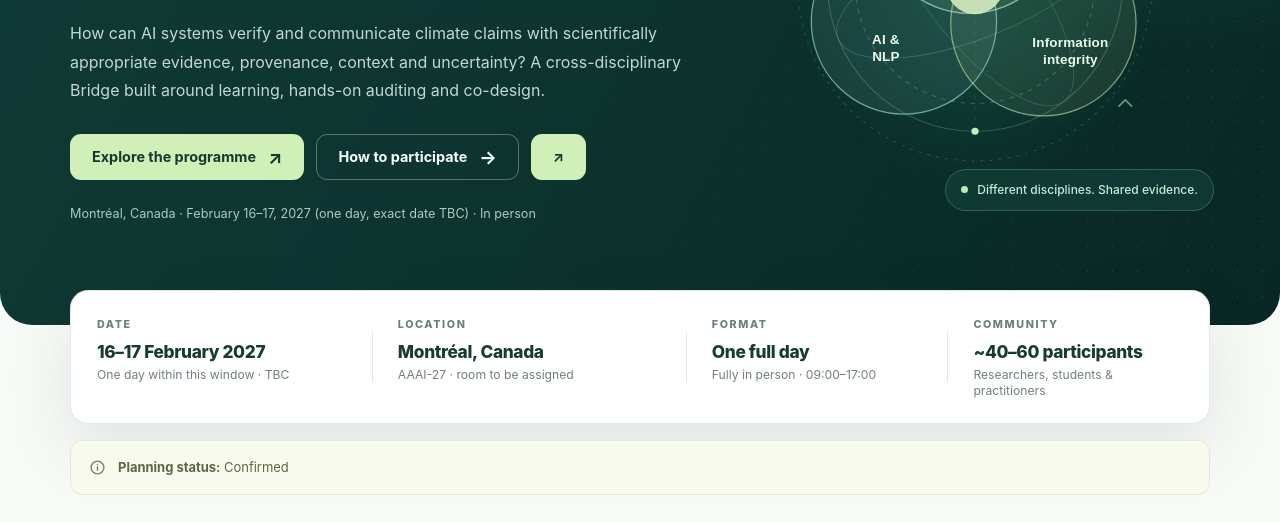
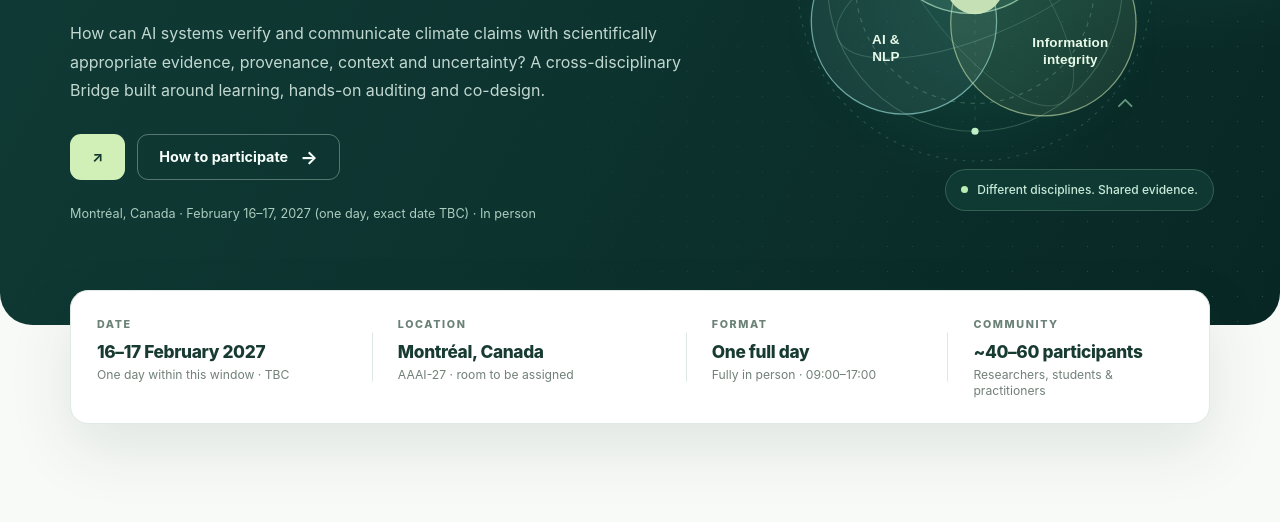
Before and after one commit to egbg26/climatesignal_AAAI2027, a plain HTML site: page index.html in a window 1280 px wide. Shown: the part 418-940 px from the top of the page. Drawn offline with Linux system fonts and the light colour scheme.

Commit message:
Update submission links and remove planning status
Replaced 'Explore the programme' link with 'Submit via OpenReview' link and removed the duplicate submission link. Removed the planning status section.

```diff
--- a/index.html
+++ b/index.html
@@ -174,9 +174,8 @@
           <p class="hero-subtitle">Bridging Climate Science and AI to Counter Mis- and Disinformation</p>
           <p class="hero-description">How can AI systems verify and communicate climate claims with scientifically appropriate evidence, provenance, context and uncertainty? A cross-disciplinary Bridge built around learning, hands-on auditing and co-design.</p>
           <div class="hero-actions">
-            <a class="btn btn-primary" href="#programme">Explore the programme <span class="arrow" aria-hidden="true">↗</span></a>
+            <a class="btn btn-primary" href="https://openreview.net/group?id=AAAI.org/2027/Bridge/ClimateSignal" target="_blank" rel="noopener noreferrer> Submit via OpenReview <span class="arrow" aria-hidden="true">↗</span></a>
             <a class="btn btn-secondary" href="#participate">How to participate <span class="arrow" aria-hidden="true">→</span></a>
-            <a class="btn btn-primary" href="https://openreview.net/group?id=AAAI.org/2027/Bridge/ClimateSignal#tab-recent-activity" target="_blank" rel="noopener noreferrer> Submit via OpenReview <span class="arrow" aria-hidden="true">↗</span></a>
           </div>
           <p class="hero-small">Montréal, Canada · February 16–17, 2027 (one day, exact date TBC) · In person</p>
         </div>
@@ -213,10 +212,6 @@
         <div class="info-item"><span class="info-label">Location</span><span class="info-value">Montréal, Canada</span><span class="info-note">AAAI-27 · room to be assigned</span></div>
         <div class="info-item"><span class="info-label">Format</span><span class="info-value">One full day</span><span class="info-note">Fully in person · 09:00–17:00</span></div>
         <div class="info-item"><span class="info-label">Community</span><span class="info-value">~40–60 participants</span><span class="info-note">Researchers, students & practitioners</span></div>
-      </div>
-      <div class="status-note">
-        <svg width="17" height="17" viewBox="0 0 24 24" fill="none" stroke="#75865c" stroke-width="2" stroke-linecap="round" stroke-linejoin="round" aria-hidden="true"><circle cx="12" cy="12" r="9"/><path d="M12 11v5M12 7.8h.01"/></svg>
-        <span><strong>Planning status:</strong> Confirmed</span>
       </div>
     </div>
 
```
